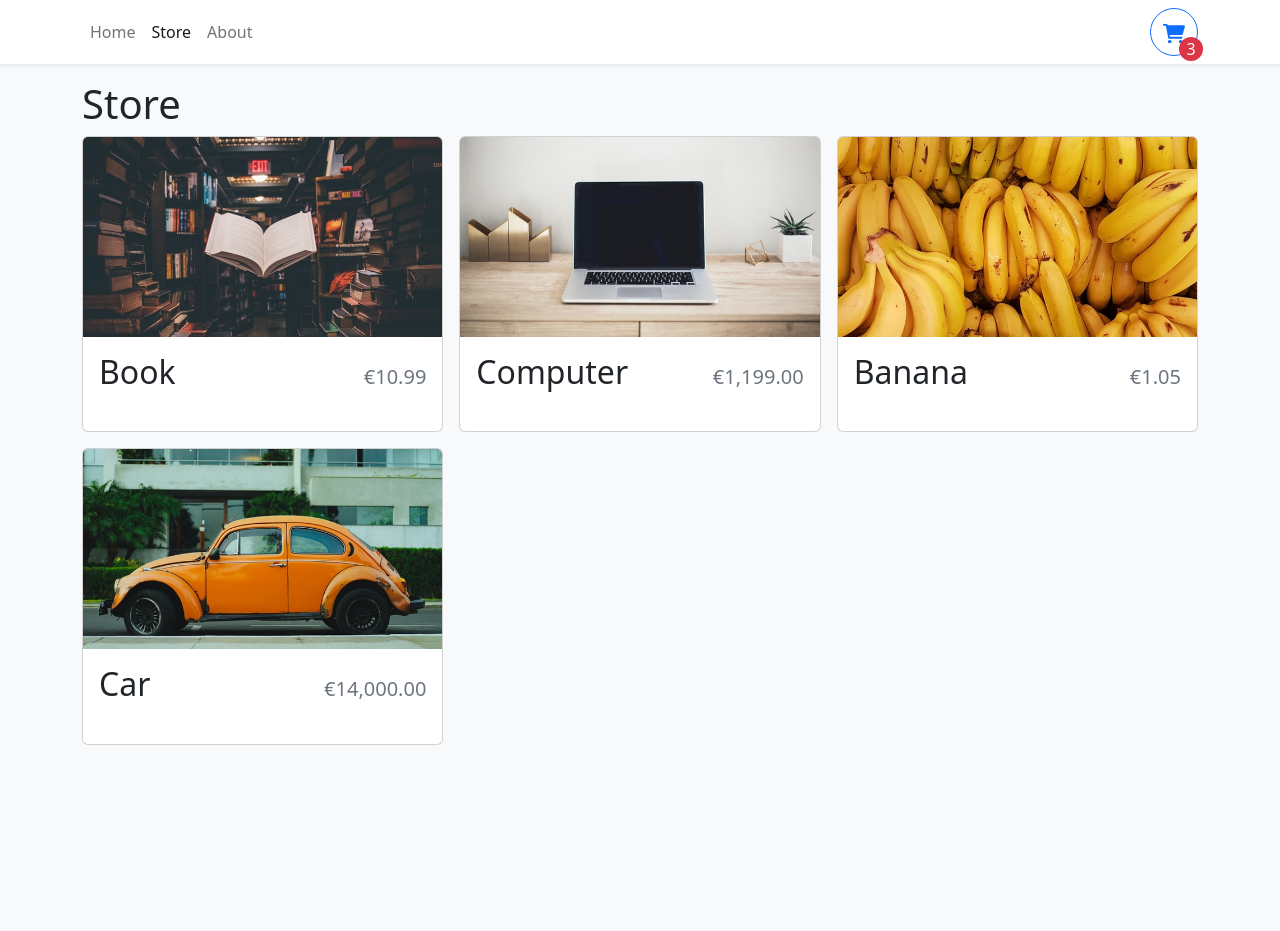
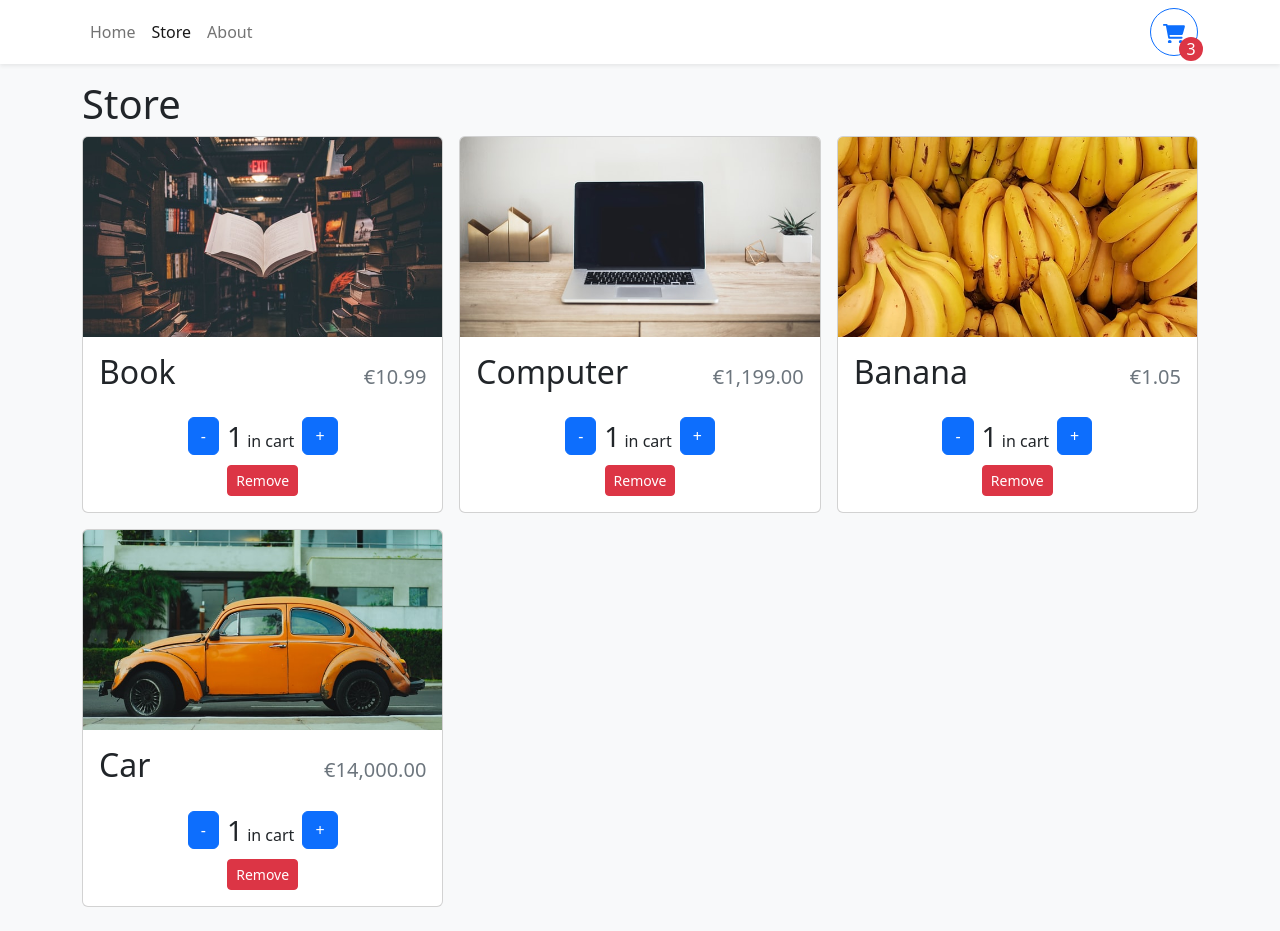
Before and after one commit to Tornike1123/Typescript-Cart, a React (Create React App) app: page /store in a window 1280 px wide. Before the commit the page ends 800 px from the top, so only its background shows below. Built offline with nearby package versions, Linux system fonts and the light colour scheme.

Commit message:
Create Cart Buttons in card

```diff
--- a/src/components/StoreItem.tsx
+++ b/src/components/StoreItem.tsx
@@ -1,4 +1,4 @@
-import { Card } from "react-bootstrap";
+import { Card, Button } from "react-bootstrap";
 import { formatCurrency } from "../utilities/formatCurrency";
 
 interface StoreItemProps {
@@ -9,8 +9,10 @@
 }
 
 export function StoreItem({ id, name, price, imgUrl }: StoreItemProps) {
+	const quantity = 1;
+
 	return (
-		<Card>
+		<Card className="h-100">
 			<Card.Img
 				variant="top"
 				src={imgUrl}
@@ -24,6 +26,31 @@
 						{formatCurrency(price)}
 					</span>
 				</Card.Title>
+				<div className="mt-auto">
+					{quantity === 0 ? (
+						<Button className="w-100">+ Add to Cart</Button>
+					) : (
+						<div
+							className="d-flex align-items-center flex-column"
+							style={{ gap: ".5rem" }}
+						>
+							<div
+								className="d-flex align-items-center justify-content-center"
+								style={{ gap: ".5rem" }}
+							>
+								<Button>-</Button>
+								<div>
+									<span className="fs-3">{quantity}</span> in
+									cart
+								</div>
+								<Button>+</Button>
+							</div>
+							<Button variant="danger" size="sm">
+								Remove
+							</Button>
+						</div>
+					)}
+				</div>
 			</Card.Body>
 		</Card>
 	);
```
